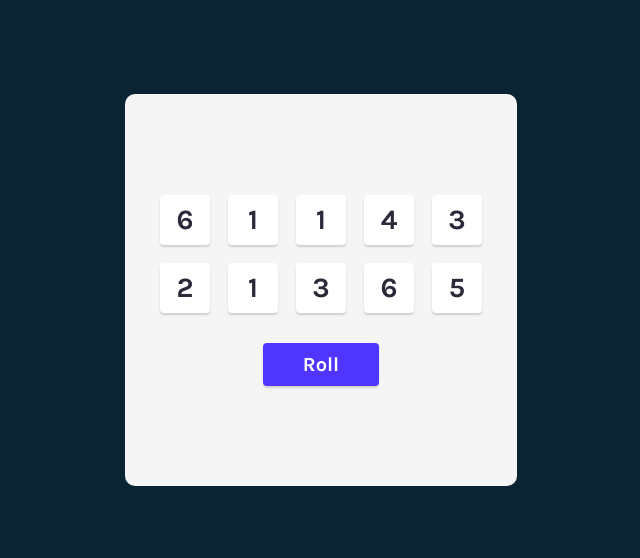
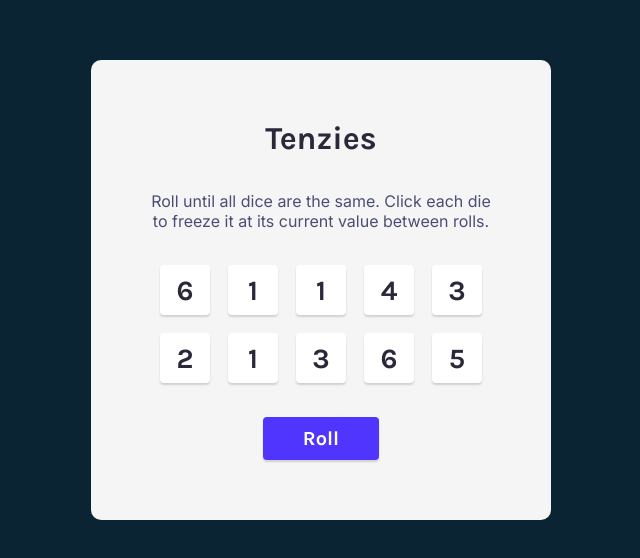
Before and after one commit to nathansoussana/tenzies, a React (Vite) app: page / in a window 1280 px wide. Shown: the part 110-668 px from the top of the page, without its empty margins (319-959 px from the left). Built offline with nearby package versions, Linux system fonts and the light colour scheme.

Commit message:
Updated styles

```diff
--- a/src/css/styles.css
+++ b/src/css/styles.css
@@ -1,6 +1,7 @@
 * {
   box-sizing: border-box;
   font-family: "Karla", sans-serif;
+  margin: 0;
 }
 
 body {
@@ -16,14 +17,28 @@
 main {
   display: flex;
   flex-direction: column;
+  justify-content: space-between;
   gap: 30px;
-  justify-content: center;
   align-items: center;
   max-width: 100%;
   aspect-ratio: 1;
-  padding: 35px;
+  padding: 60px;
   border-radius: 10px;
   background: #F5F5F5;
+}
+
+.title {
+  font-size: 2em;
+  color: #2B283A;
+}
+
+.instructions {
+  font-family: "Inter", sans-serif;
+  font-size: 1em;
+  color: #4A4E74;
+  font-weight: 400;
+  max-width: 340px;
+  text-align: center;
 }
 
 .dice-container {
--- a/src/css/styles.sass
+++ b/src/css/styles.sass
@@ -13,6 +13,7 @@
 *
   box-sizing: border-box
   font-family: 'Karla', sans-serif
+  margin: 0
 
 body
   margin: 0
@@ -26,14 +27,27 @@
 main
   display: flex
   flex-direction: column
+  justify-content: space-between
   gap: 30px
-  justify-content: center
   align-items: center
   max-width: 100%
   aspect-ratio: 1
-  padding: 35px
+  padding: 60px
   border-radius: 10px
   background: $gray
+
+// Text
+.title
+  font-size: 2em
+  color: $dark-txt
+
+.instructions
+  font-family: 'Inter', sans-serif
+  font-size: 1em
+  color: $purple-txt
+  font-weight: 400
+  max-width: 340px
+  text-align: center
 
 // Die
 .dice-container
--- a/src/jsx/App.jsx
+++ b/src/jsx/App.jsx
@@ -48,6 +48,8 @@
 
   return (
     <main>
+      <h1 className="title">Tenzies</h1>
+      <p className="instructions">Roll until all dice are the same. Click each die to freeze it at its current value between rolls.</p>
       <div className="dice-container">
         {diceHand}
       </div>
```
Also changed, not shown: 1 other file (tests, documents, lock files or other folders).
